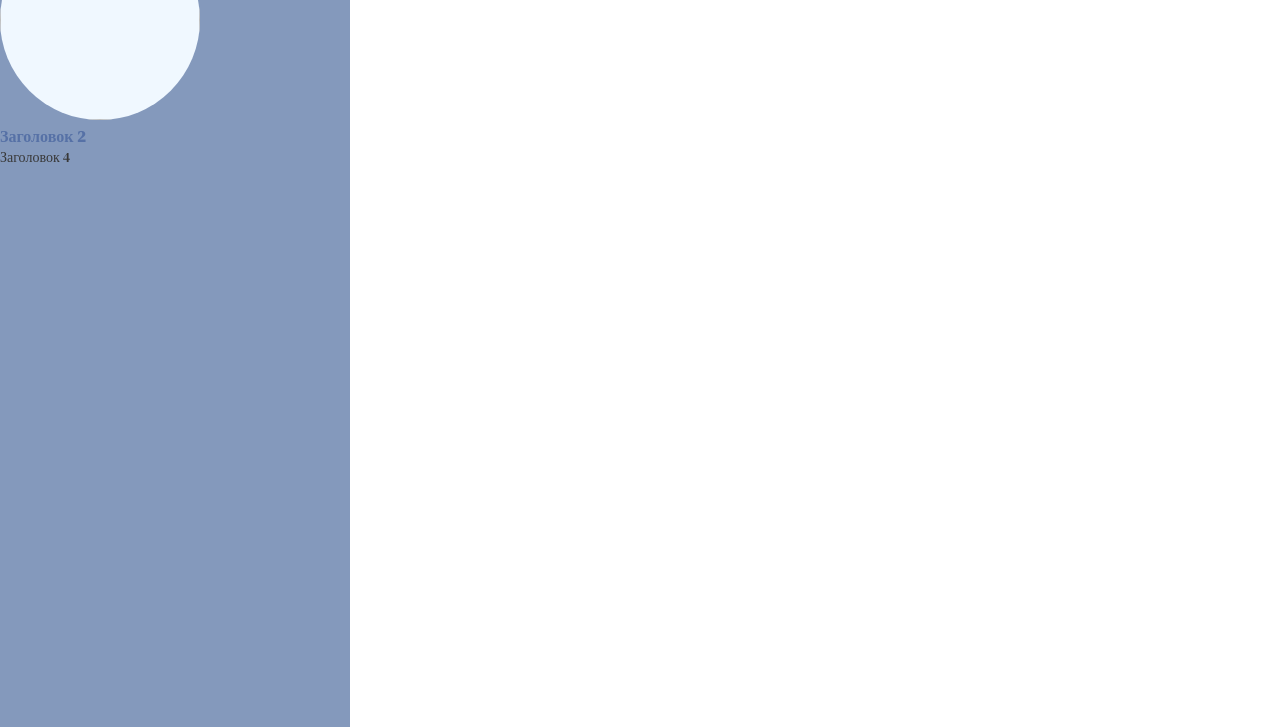
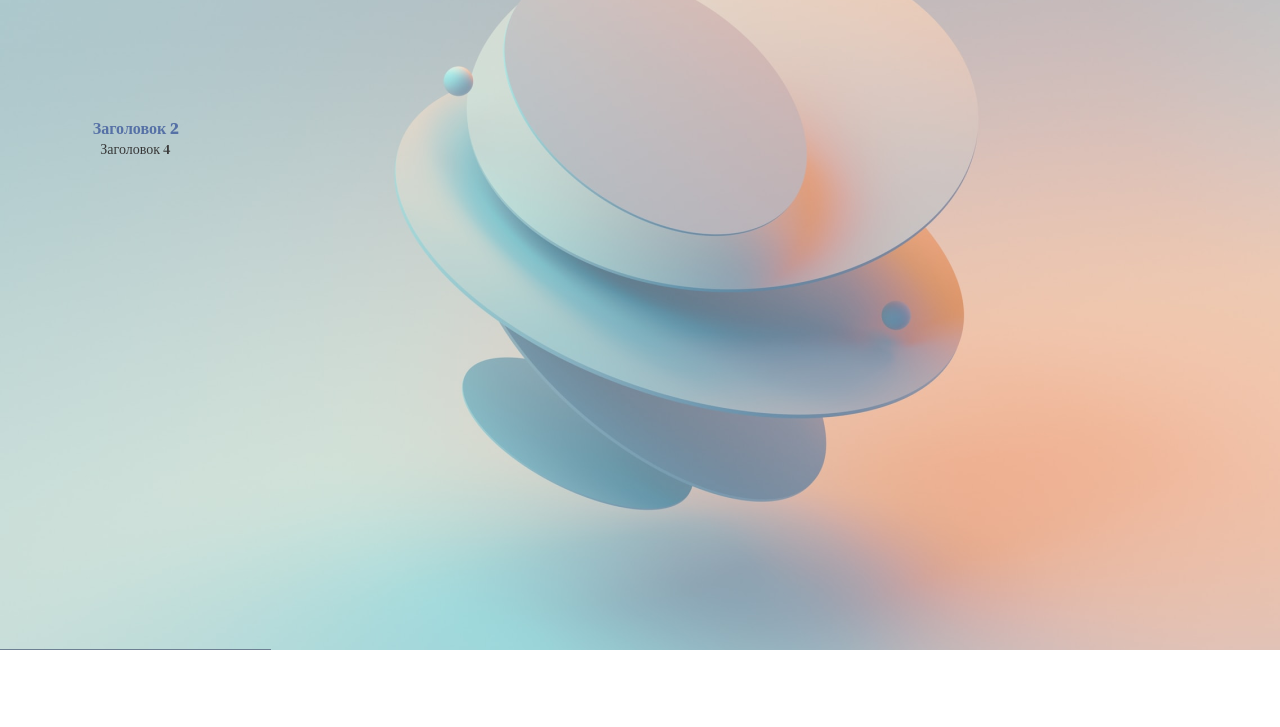
Before and after one commit to H1k4/portfolio, a plain HTML site: page index.html in a window 1280 px wide. Shown: the part 150-877 px from the top of the page. After the commit the page ends 800 px from the top, so only its background shows below. Drawn offline with Linux system fonts and the light colour scheme.

Commit message:
Add files via upload

```diff
--- a/assets/css/normalize.css
+++ b/assets/css/normalize.css
@@ -11,7 +11,19 @@
 }
 
 .wrapper {
-  background-image: url();
+  background-image: url(../images/back-light.png);
+}
+html,
+body {
+  width: 100%;
+  height: 100%;
+}
+body {
+  display: flex;
+  flex-direction: column;
+}
+.main {
+  flex-grow: 1;
 }
 h1,
 h2,
--- a/assets/css/sidebar.css
+++ b/assets/css/sidebar.css
@@ -1,11 +1,23 @@
 .sidebar {
-  height: 1000px;
-  width: 350px;
-  background-color: rgb(132, 153, 188);
+  padding: 50px 46px;
+  border-bottom: 1px solid #6d8093;
+  max-width: 271px;
+  height: 100%;
+  display: flex;
+  flex-direction: column;
+  justify-content: space-between;
+  align-items: center;
 }
 .sidebar-photo {
-  width: 200px;
-  height: 200px;
-  border-radius: 100px;
-  background-color: aliceblue;
 }
+.sidebar-tittle {
+  text-align: center;
+}
+.sidebar-links {
+  display: flex;
+  align-items: flex-start;
+  gap: 5px;
+}
+.sidebar p {
+  text-align: center;
+}
```
Also changed, not shown: normalize.html (added, +11 -0 lines), assets/images/back-dar.png (added), assets/images/back-light.png (added), assets/images/facebook.svg (added), assets/images/github.svg (added), assets/images/telegram.svg (added), assets/images/twitter.svg (added), assets/images/wk.svg (added).
